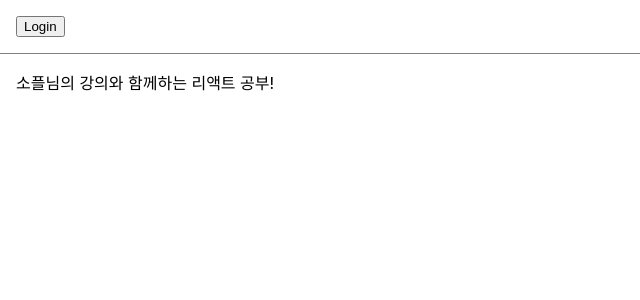
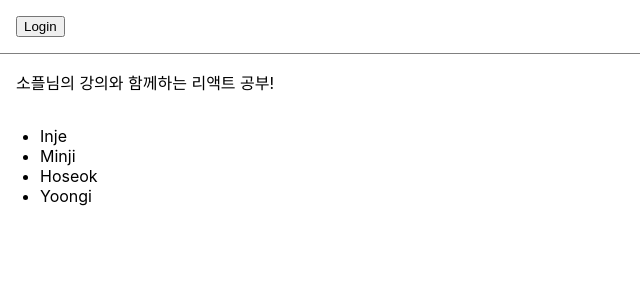
Before and after one commit to DooPal2000/Basic_React_NextJs, a React (Create React App) app in the folder first-cra/: page / in a window 1280 px wide. Shown: the top 300 px of the page, without its empty margins (0-640 px from the left). Built offline with nearby package versions, Linux system fonts and the light colour scheme.

Commit message:
feat(first-cra/ch.11): add examples for List and Keys

```diff
--- /dev/null
+++ b/first-cra/src/chapter_10/AttendanceBook.jsx
@@ -0,0 +1,45 @@
+import React from "react";
+
+const students = [
+    {
+        id: 1,
+        name: "Inje",
+    },
+    {
+        id: 2,
+        name: "Minji",
+    },
+    {
+        id: 3,
+        name: "Hoseok",
+    },
+    {
+        id: 4,
+        name: "Yoongi",
+    },
+];
+
+// function AttendanceBook(props) {
+//     return (
+//         <div>
+//             {students.map((student, index) => (
+//                 <div key={index}>
+//                     <h3>{student.name}</h3>
+//                     <input type="checkbox" />
+//                 </div>
+//             ))}
+//         </div>
+//     );
+// }
+
+function AttendanceBook(props) {
+    return (
+        <ul>
+            {students.map((student) => {
+                return <li key={`student-id-${student.id}`}>{student.name}</li>;
+            })}
+        </ul>
+    );
+}
+
+export default AttendanceBook;
--- a/first-cra/src/index.js
+++ b/first-cra/src/index.js
@@ -12,6 +12,7 @@
 import ConfirmButtonByFunction from './chapter_08/ConfirmButtonFunction';
 import ToolBar from './chapter_09/Toolbar';
 import LandingPage from './chapter_09/LandingPage';
+import AttendanceBook from './chapter_10/AttendanceBook';
 
 const root = ReactDOM.createRoot(document.getElementById('root'));
 
@@ -25,6 +26,7 @@
     {/* <ConfirmButton /> */}
     {/* <ConfirmButtonByFunction /> */}
     <LandingPage />
+    <AttendanceBook />
   </React.StrictMode>
 );
 
```
